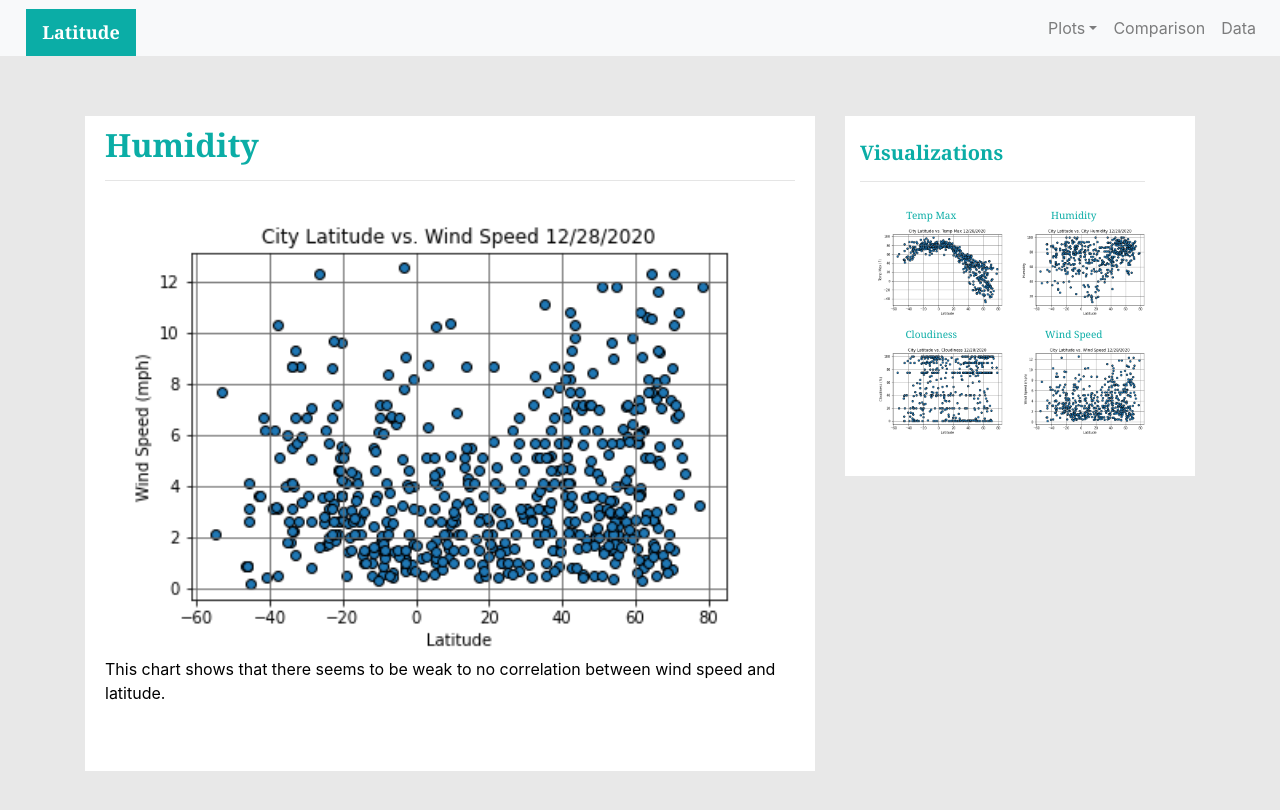
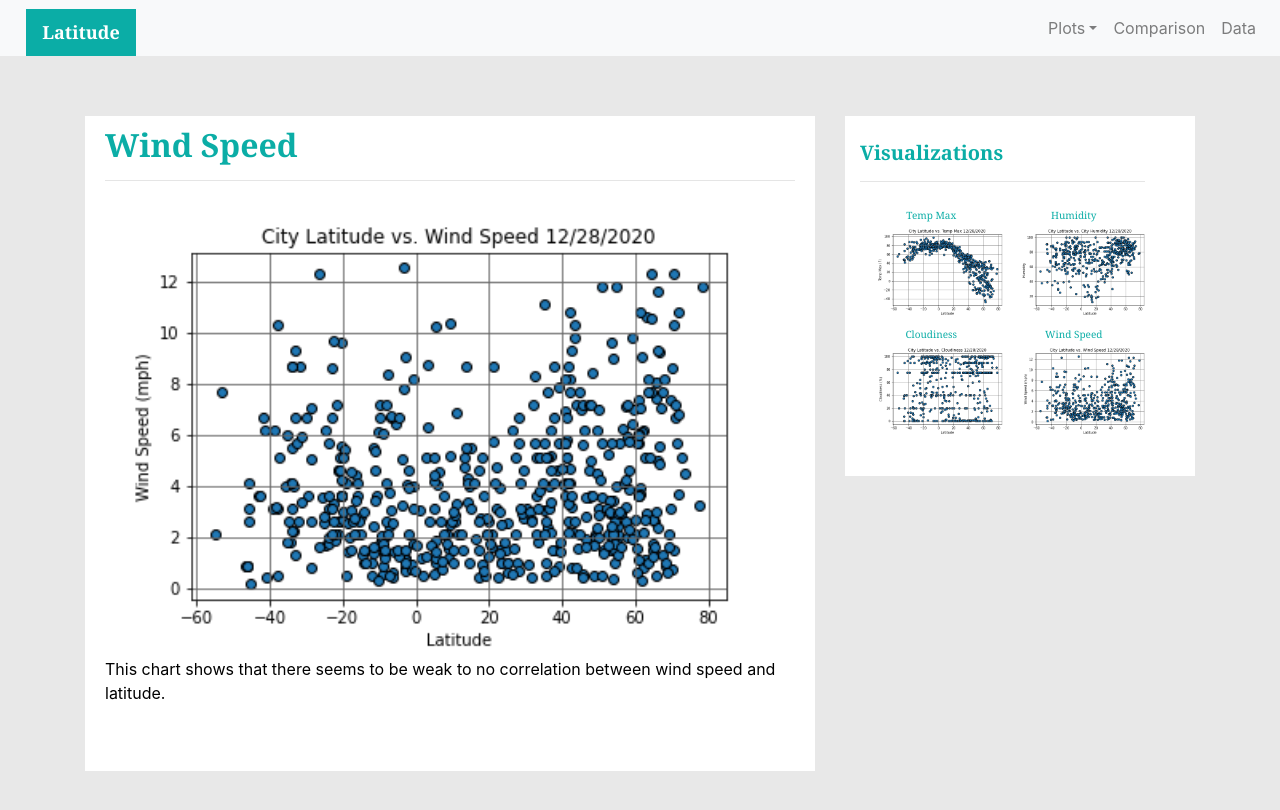
Before and after one commit to eleshuk/Web-Design-Challenge, a plain HTML site: page wind-speed.html in a window 1280 px wide. Drawn offline with nearby package versions, Linux system fonts and the light colour scheme.

Commit message:
fixed title for wind speed page

```diff
--- a/wind-speed.html
+++ b/wind-speed.html
@@ -50,7 +50,7 @@
     <div class="col-lg-8 col-md-12">
             <!-- Add box on left side -->
         <div class="sum-box">
-            <h2 class="title">Humidity</h2>
+            <h2 class="title">Wind Speed</h2>
             <hr>
             <img src="Visualizations/Latitude_vs_Wind_Speed.png" width="100%" class="visualization float-left" alt="lat-temp-max">
             <p>This chart shows that there seems to be weak to no correlation between wind speed and latitude.</p>
```
